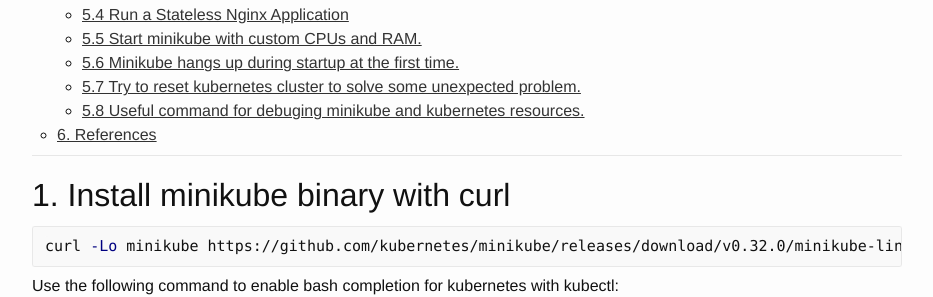
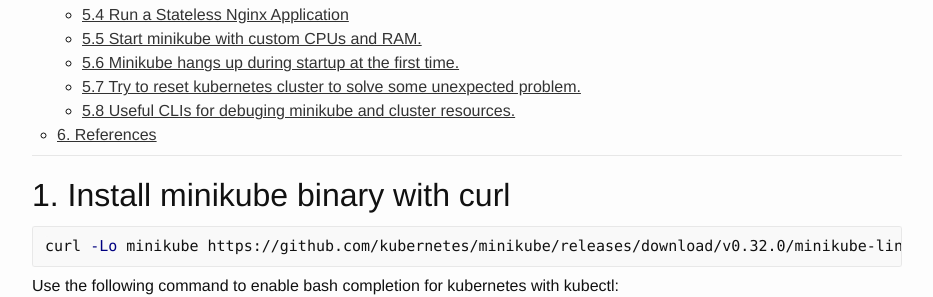
Before and after one commit to ousiax/ousiax.github.io, a Jekyll site: the page built from _posts/2018-12-27-intall-minikube-with-kubeadm-on-debian.md, in a window 1280 px wide and 900 px high. Shown: the part 369-666 px from the top of the window, without its empty margins (173-1106 px from the left). Built offline with Jekyll 4.4.1, drawn with Linux system fonts in a browser that asks for light colours; some of the changed text lies outside the part shown.

Commit message:
Update 2018-12-27-intall-minikube-with-kubeadm-on-debian.md

````diff
--- a/_posts/2018-12-27-intall-minikube-with-kubeadm-on-debian.md
+++ b/_posts/2018-12-27-intall-minikube-with-kubeadm-on-debian.md
@@ -500,7 +500,7 @@
     --ignore-preflight-errors=CRI
 ```
 
-### 5.8 Useful command for debuging minikube and kubernetes resources.
+### 5.8 Useful CLIs for debuging minikube and cluster resources.
 
 - Gets the status of a local kubernetes cluster.
 
````
